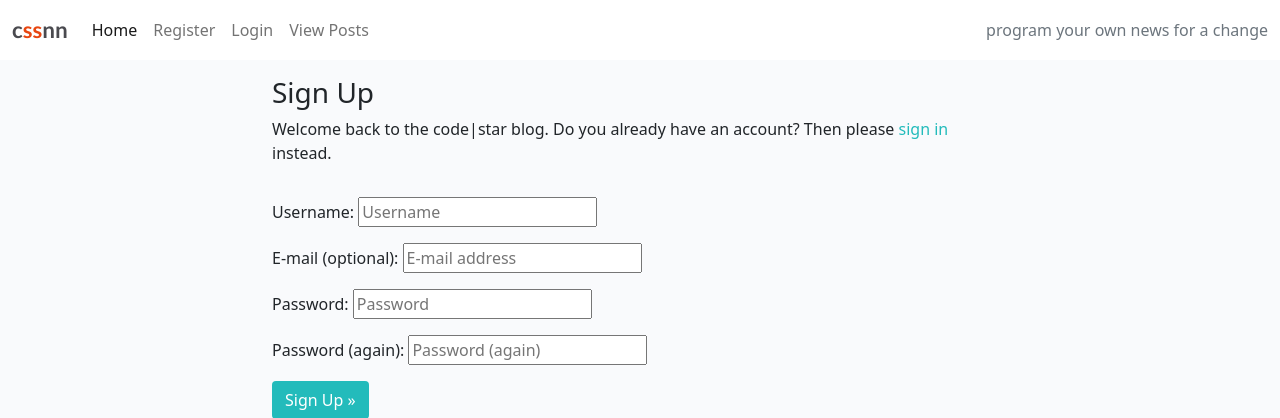
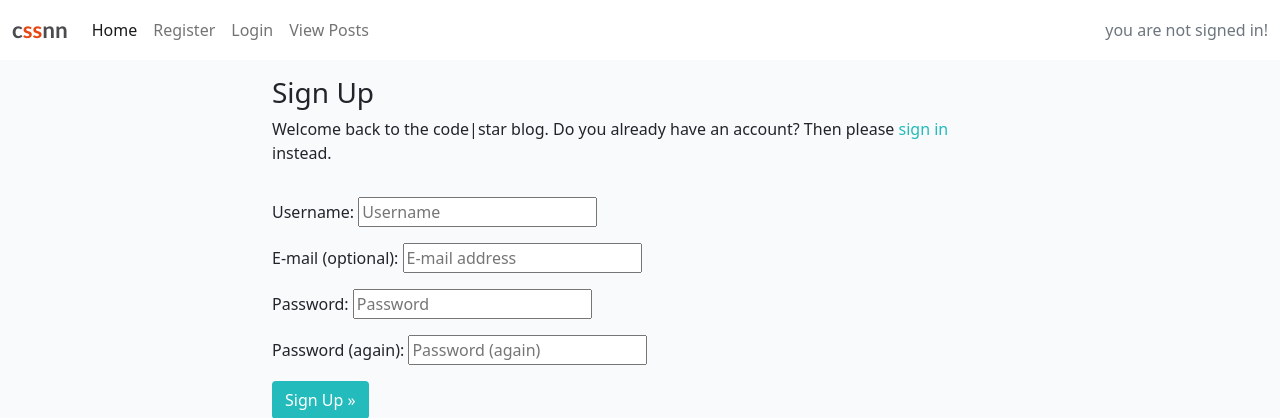
Before and after one commit to Code-Institute-Submissions/samagosti7-Project-4, a Django app: page /accounts/signup/ in a window 1280 px wide. Shown: the top 418 px of the page. Run offline with Django 3.2, Linux system fonts and the light colour scheme.

Commit message:
add notice in top right indicating if user is signed in

```diff
--- a/templates/base.html
+++ b/templates/base.html
@@ -58,7 +58,11 @@
 
                 </ul>
                 <span class="navbar-text text-muted">
-                    program your own news for a change
+                    {% if user.is_authenticated %}
+                    signed in as {{ user.username }}
+                    {% else %}
+                    you are not signed in!
+                    {% endif %}
                 </span>
             </div>
         </div>
```
